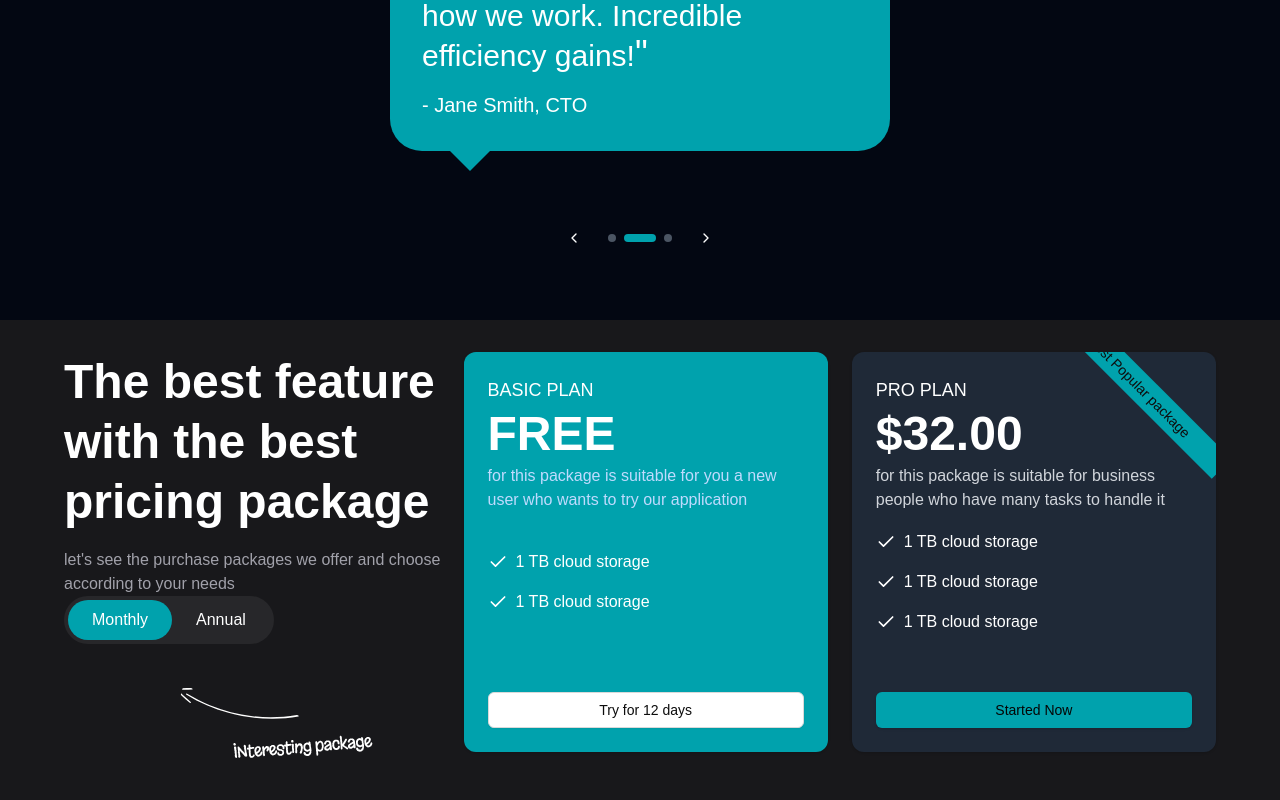
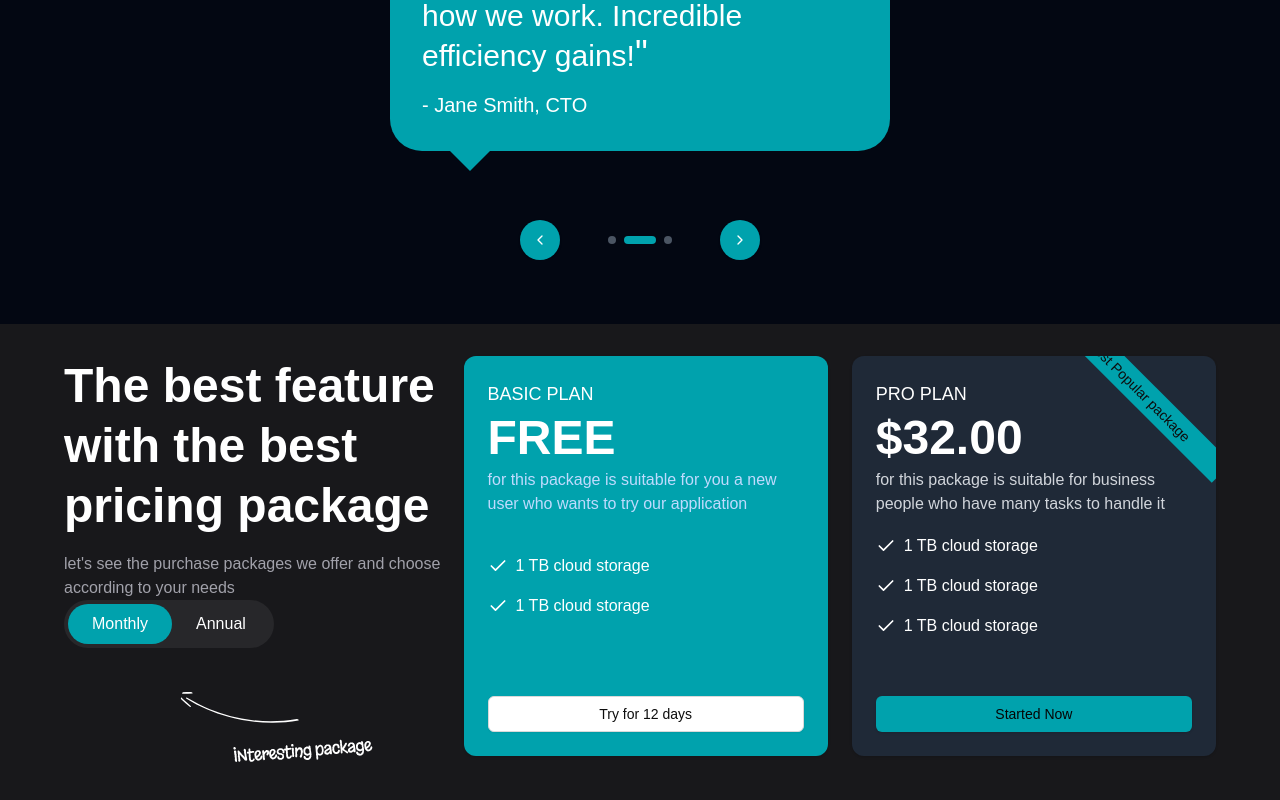
Before and after one commit to WebNaresh/goannyhrms, a Next.js app: page / in a window 1280 px wide. Shown: the part 2948-3748 px from the top of the page. Built offline with nearby package versions, Linux system fonts and the light colour scheme.

Commit message:
fix: update button styling in TestimonialsCarousel for improved accessibility and consistency

```diff
--- a/app/_components/testimonial.tsx
+++ b/app/_components/testimonial.tsx
@@ -91,12 +91,10 @@ export default function TestimonialsCarousel() {
           </div>
 
           {/* Navigation */}
-          <div className="flex items-center justify-center gap-4 mt-8">
+          <div className="flex items-center justify-center gap-12 mt-8">
             <Button
-              variant="ghost"
-              size="icon"
               onClick={previous}
-              className="text-white hover:bg-gray-800"
+              className="text-white rounded-full h-10 w-10"
               disabled={isAnimating}
             >
               <ChevronLeft className="h-6 w-6" />
@@ -115,10 +113,8 @@ export default function TestimonialsCarousel() {
             </div>
 
             <Button
-              variant="ghost"
-              size="icon"
-              onClick={next}
-              className="text-white hover:bg-gray-800"
+              onClick={previous}
+              className="text-white rounded-full h-10 w-10"
               disabled={isAnimating}
             >
               <ChevronRight className="h-6 w-6" />
```
